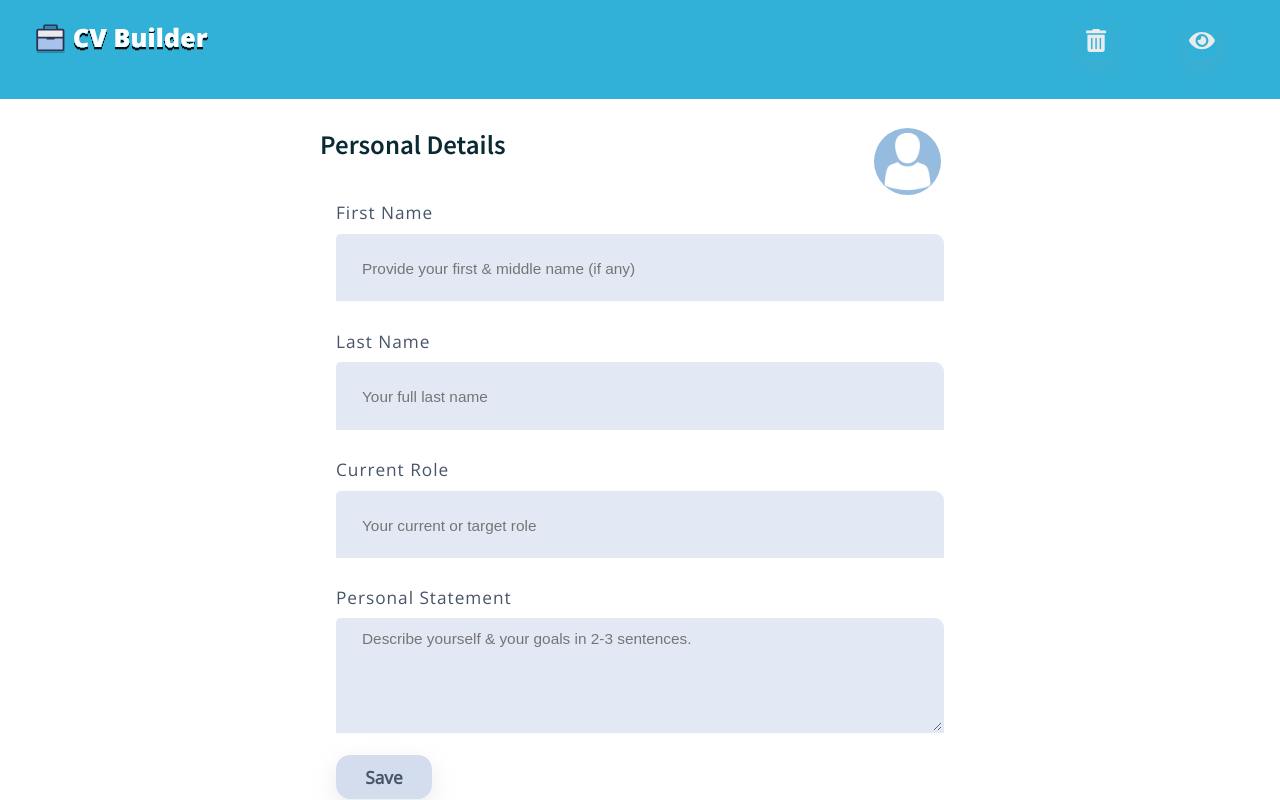
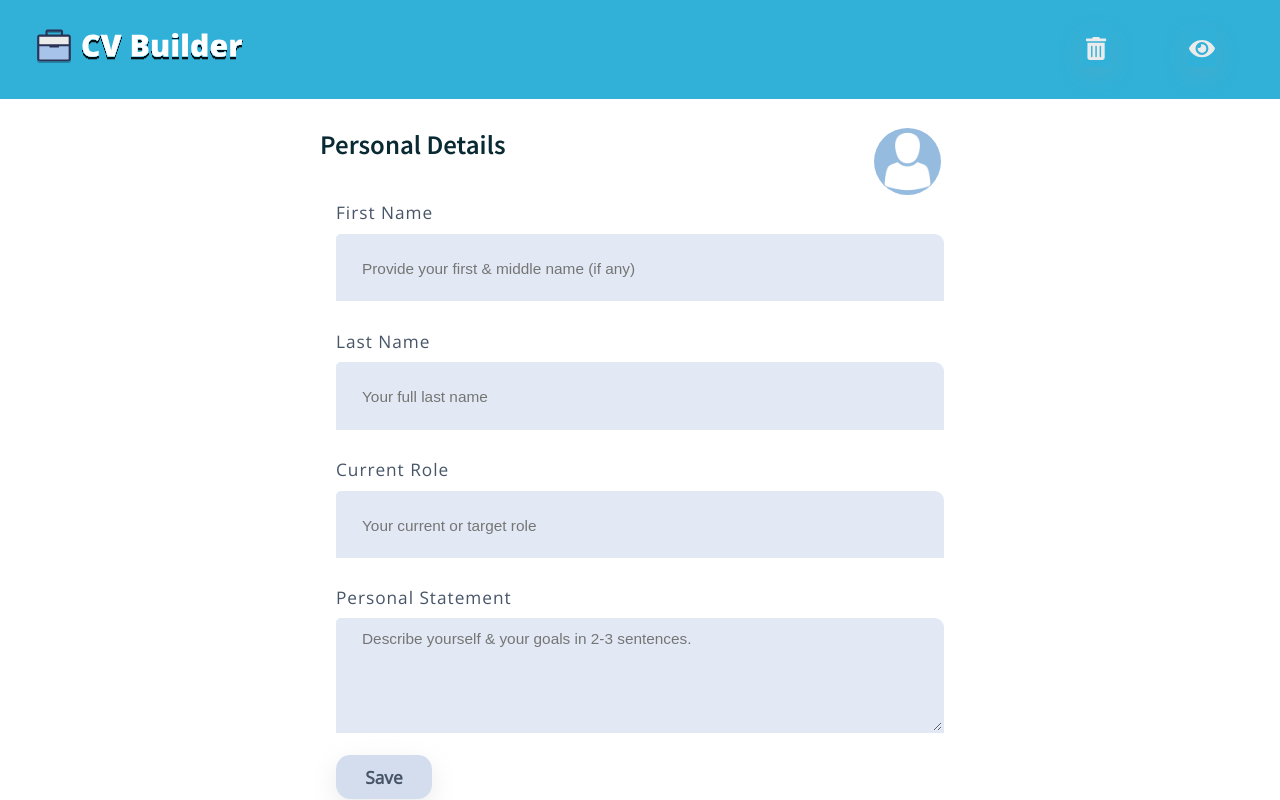
Before and after one commit to developedbygeo/Resume-builder, a React (Create React App) app: page / in a window 1280 px wide. Shown: the top 800 px of the page. Built offline with nearby package versions, Linux system fonts and the light colour scheme.

Commit message:
style: setting explicit height to logo img

```diff
--- a/src/components/shared/Container.styled.js
+++ b/src/components/shared/Container.styled.js
@@ -163,13 +163,13 @@ export const LogoContainer = styled.div`
     mixins.flexMixin('flex-start', 'flex-end', 'row')};
   & > img {
     width: auto;
-    height: auto;
+    height: 13rem;
     max-height: 10vh;
     @media ${devices.phoneSmallLandscape} {
       max-height: 14vh;
     }
     @media ${devices.desktop} {
-      max-height: 10vh;
+      height: 10rem;
     }
   }
 `;
```
